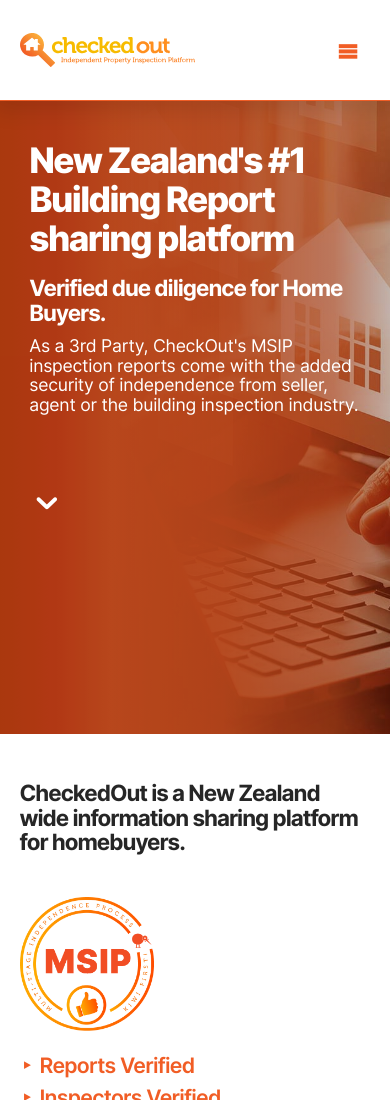
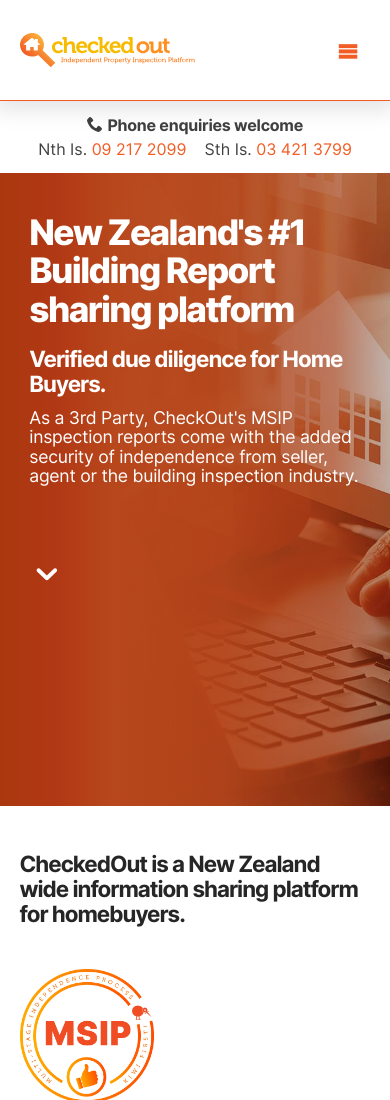
Before and after one commit to vaughanthompson/checkedout, a plain HTML site: page home.html in a window 390 px wide. Shown: the top 1100 px of the page. Drawn offline with Linux system fonts and the light colour scheme; files whose address does not match are found by name; a web font is replaced by a local one.

Commit message:
phone handling

```diff
--- a/home.html
+++ b/home.html
@@ -123,7 +123,6 @@
             <a href="/" class="activeLink">Home</a>
             <a href="/account" title="Join or Login here" class="ctaButton">Join / Login Here</a>
             <a href="[facebook]" target="_blank"><i class=" icon-inline icon-facebook2"></i></a>
-
         </nav>
     </header>
 
@@ -132,6 +131,19 @@
 
     <main class="gradientShdw">
 
+        <div class="phoneInPage m">
+            <i class="icon-inline icon-phone"></i> <strong>Phone enquiries welcome</strong><br>
+            Nth Is. <a href="tel:6492172099">09 217 2099</a>&nbsp;&nbsp;&nbsp;
+            Sth Is. <a href="tel:6434213799">03 421 3799</a>
+        </div>
+
+        <div class="phoneInPage d">
+            <i class="icon-inline icon-phone"></i> <strong>Phone enquiries welcome:</strong>
+            &nbsp;&nbsp;
+            North Island.  <a href="tel:6492172099">09 217 2099</a>
+            &nbsp;&nbsp;|&nbsp;&nbsp;
+            South Island. <a href="tel:6434213799">03 421 3799</a>
+        </div>
 
         <div class="containSlider">
 
--- a/stylus/elements.styl
+++ b/stylus/elements.styl
@@ -1123,3 +1123,17 @@
 
 .orange
     color: brand1
+
+
+
+
+// inpageph
+div.phoneInPage
+    text-align: center
+    padding: padXXS
+    margin-top: -2vw
+    color: blackAlp50
+    @media phoneRule
+        padding: padL padL padM padL
+        background-color: white
+        color: blackAlp75
```
Also changed, not shown: css/styles.css.
